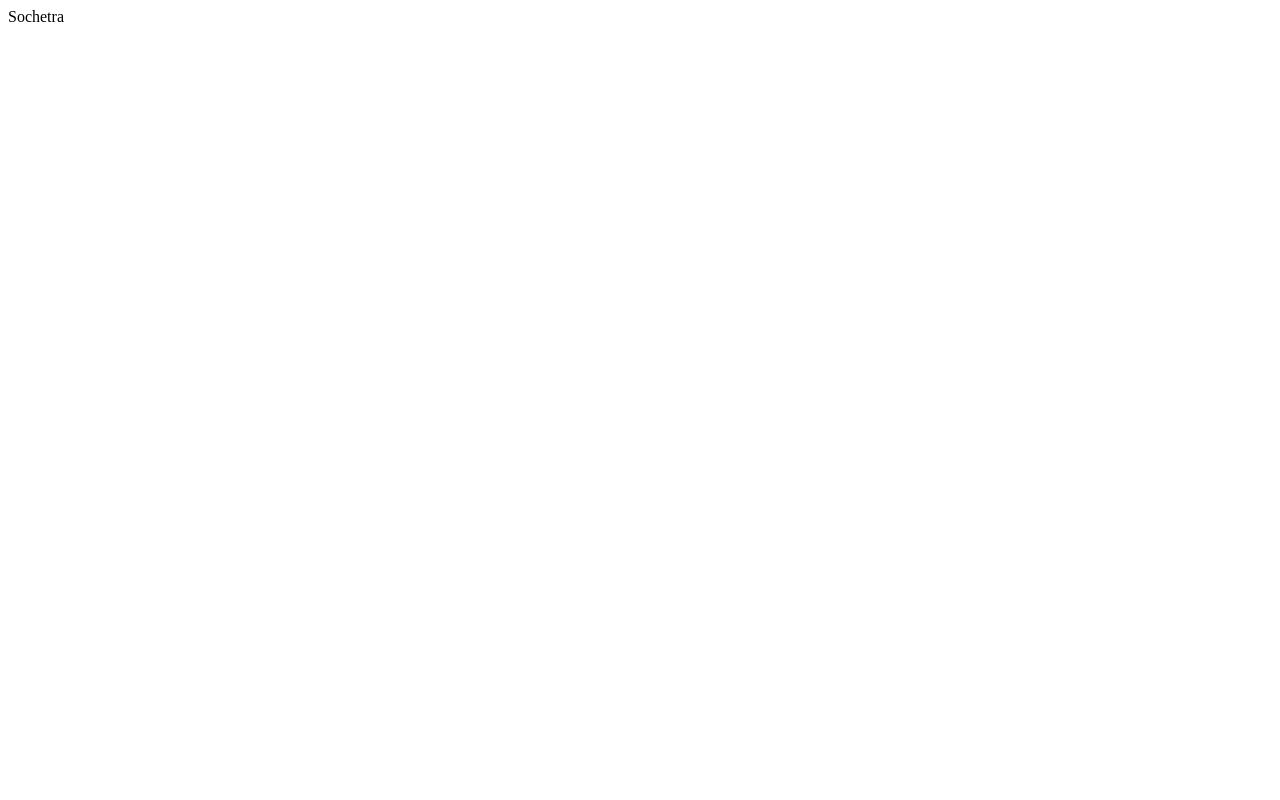
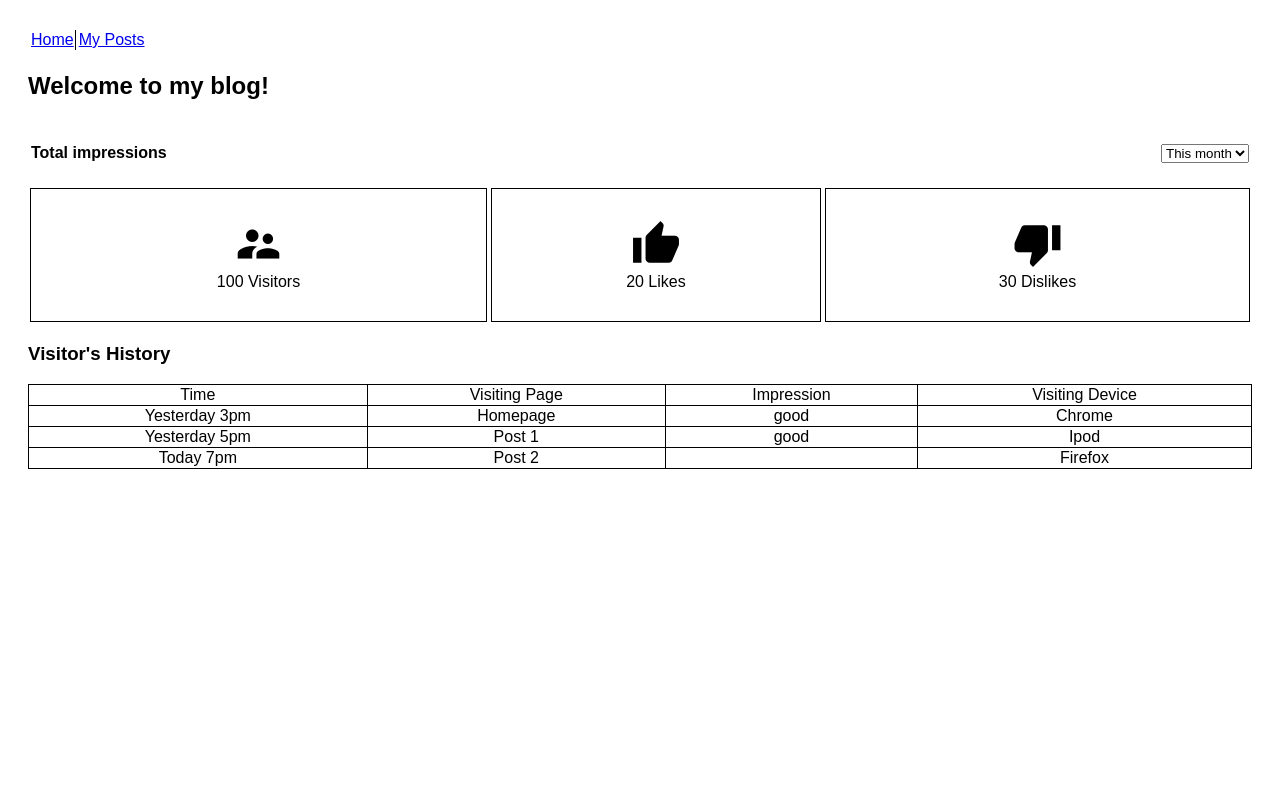
Before and after one commit to thavorac/IP-Course, a PHP site: page / in a window 1280 px wide. Before the commit the page is almost empty. Run offline with PHP 8.4, Linux system fonts and the light colour scheme.

Commit message:
add file

```diff
--- a/students/Sochetra/index.php
+++ b/students/Sochetra/index.php
@@ -1,4 +1,84 @@
+<!DOCTYPE html>
+<html lang="en">
+<head>
+    <meta charset="UTF-8">
+    <meta name="viewport" content="width=device-width, initial-scale=1.0">
+    <title>Home</title>
+    <link rel="stylesheet" href="styles.css">
+    <link href="https://fonts.googleapis.com/icon?family=Material+Icons"
+      rel="stylesheet">
+</head>
+<body>
 <?php
 
-echo "Sochetra";
+$visitor = 100;
+$like = 20;
+$dislike = 30;
+$history = array(
+    array("Yesterday 3pm", "Homepage", "good", "Chrome"),
+    array("Yesterday 5pm", "Post 1", "good", "Ipod"),
+    array("Today 7pm", "Post 2", "", "Firefox")
+
+);
 ?>
+
+    <table>
+
+        <tr>
+            <td style="border-right: 1px solid black"><a href="./index.php">Home</a></td>
+            <td><a href="./posts.php">My Posts</a></td>
+        </tr>
+    </table>
+    <h2>Welcome to my blog!</h2>
+    <table class="w-100">
+        <tr>
+            <td><h4>Total impressions</h4></td>
+            <td class="select-month">
+                <select name="" id="">
+                    <option value="">This month</option>
+                </select>
+            </td>
+        </tr>
+    </table>
+
+    <table class="stats w-100">
+        <tr>
+            <td>
+                <i class="material-icons" style="font-size: 50px">supervisor_account</i><br>
+                <?php echo $visitor; ?> Visitors
+            </td>
+            <td class="no-border"></td>
+            <td>
+                <i class="material-icons" style="font-size: 50px">thumb_up</i><br>
+                <?php echo $like; ?> Likes
+            </td>
+            <td class="no-border"></td>
+            <td>
+                <i class="material-icons" style="font-size: 50px">thumb_down</i><br>
+                <?php echo $dislike; ?> Dislikes
+            </td>
+        </tr>
+    </table>
+    <h3>Visitor's History</h3>
+    <table class="history w-100">
+        <tr class="history">
+            <td class="history">Time</td>
+            <td class="history">Visiting Page</td>
+            <td class="history">Impression</td>
+            <td class="history">Visiting Device</td>
+        </tr>
+        <?php foreach($history as $row) { ?>
+
+            <tr class="history">
+                <td class="history"><?php echo $row[0]; ?></td>
+                <td class="history"><?php echo $row[1]; ?></td>
+                <td class="history"><?php echo $row[2]; ?></td>
+                <td class="history"><?php echo $row[3]; ?></td>
+            </tr>
+
+        <?php } ?>
+    </table>
+
+</body>
+
+</html>
--- /dev/null
+++ b/students/Sochetra/styles.css
@@ -0,0 +1,24 @@
+html, body {
+    font-family: Arial, Helvetica, sans-serif;
+    padding: 10px;
+}
+.w-100 {
+    width: 100%;
+}
+.select-month {
+    text-align: right;
+}
+.stats tr td {
+    text-align: center;
+    padding: 30px 0;
+    border: 1px solid black;
+
+}
+.no-border {
+    border: 0px !important;
+}
+.history {
+    text-align: center;
+    border: 1px solid black;
+    border-collapse: collapse;
+}
```
